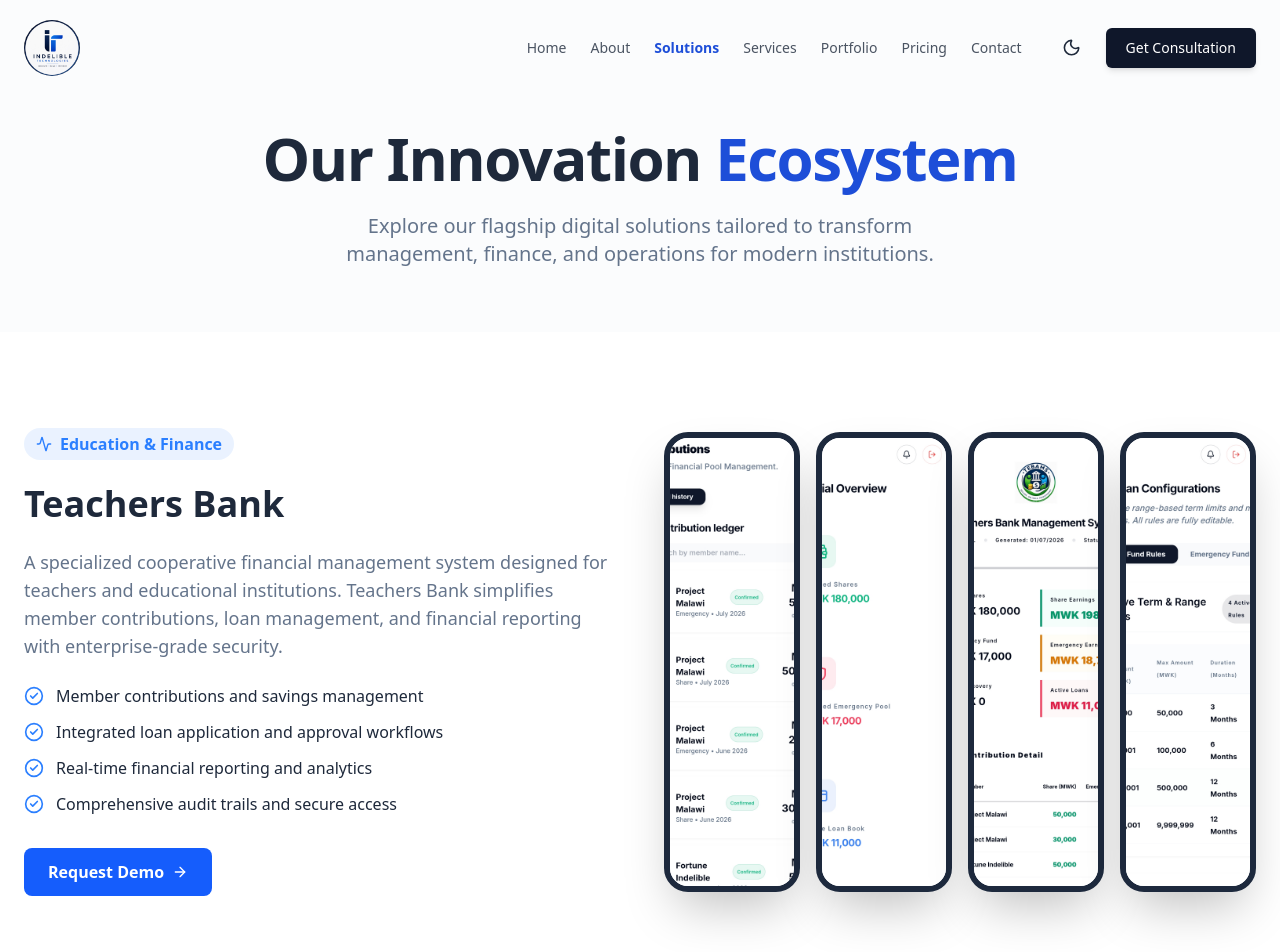
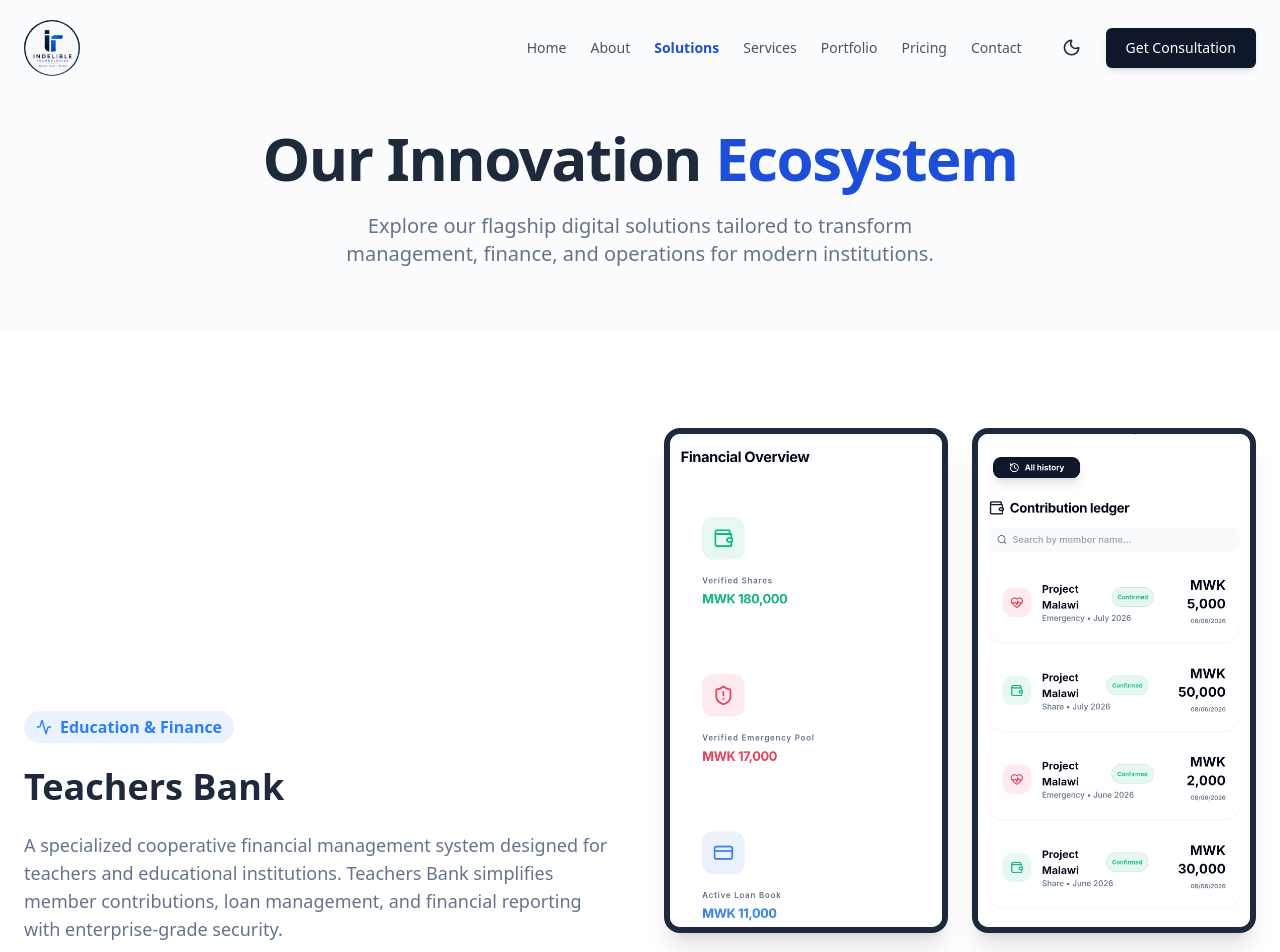
Before and after one commit to Indelible-cpu/MyWebsite, a Next.js app: page /solutions in a window 1280 px wide. Shown: the top 952 px of the page. Built offline with nearby package versions, Linux system fonts and the light colour scheme.

Commit message:
feat: change desktop layout to 2x2 grid for larger images and re-add lightbox zoom

```diff
--- a/app/solutions/page.tsx
+++ b/app/solutions/page.tsx
@@ -1,11 +1,14 @@
 "use client";
 
+import React, { useState } from "react";
 import Link from "next/link";
 import Image from "next/image";
-import { ArrowRight, CheckCircle2, Activity, MonitorSmartphone, ShieldCheck } from "lucide-react";
-import { m } from "framer-motion";
+import { ArrowRight, CheckCircle2, Activity, MonitorSmartphone, ShieldCheck, X } from "lucide-react";
+import { m, AnimatePresence } from "framer-motion";
 
 export default function Solutions() {
+  const [selectedImage, setSelectedImage] = useState<string | null>(null);
+
   return (
     <>
       {/* HEADER SECTION */}
@@ -66,30 +69,20 @@ export default function Solutions() {
               transition={{ duration: 0.5 }}
               className="w-full"
             >
-              {/* Mobile: 2x2 grid — all 4 images visible */}
-              <div className="grid grid-cols-2 gap-3 md:hidden">
+              {/* Unified 2x2 Grid Layout for Mobile & Desktop — makes images wider/larger */}
+              <div className="grid grid-cols-2 gap-3 md:gap-6 w-full">
                 {[
                   { src: "/images/tb-overview.jpg", alt: "Financial Overview" },
                   { src: "/images/tb-contributions.jpg", alt: "Contributions Ledger" },
                   { src: "/images/tb-loan-config.jpg", alt: "Loan Configurations" },
                   { src: "/images/tb-report-full.jpg", alt: "Financial Report" },
                 ].map((img, i) => (
-                  <div key={i} className="relative rounded-2xl overflow-hidden border-4 border-slate-800 shadow-xl aspect-[9/16]">
-                    <Image src={img.src} alt={img.alt} fill sizes="50vw" className="object-cover" />
-                  </div>
-                ))}
-              </div>
-
-              {/* Desktop: 4-phone side-by-side layout — no overlap, all fully visible */}
-              <div className="hidden md:grid grid-cols-4 gap-4 h-[460px] w-full">
-                {[
-                  { src: "/images/tb-contributions.jpg", alt: "Contributions Ledger" },
-                  { src: "/images/tb-overview.jpg", alt: "Financial Overview" },
-                  { src: "/images/tb-report-full.jpg", alt: "Financial Report" },
-                  { src: "/images/tb-loan-config.jpg", alt: "Loan Configurations" },
-                ].map((img, i) => (
-                  <div key={i} className="relative w-full h-full rounded-[1.5rem] border-[6px] border-slate-800 shadow-2xl overflow-hidden bg-card hover:-translate-y-2 transition-transform duration-300">
-                    <Image src={img.src} alt={img.alt} fill sizes="25vw" className="object-cover" />
+                  <div
+                    key={i}
+                    className="relative rounded-2xl overflow-hidden border-4 md:border-[6px] border-slate-800 shadow-xl aspect-[9/16] cursor-pointer hover:-translate-y-2 hover:shadow-2xl transition-all duration-300"
+                    onClick={() => setSelectedImage(img.src)}
+                  >
+                    <Image src={img.src} alt={img.alt} fill sizes="(max-width: 768px) 50vw, 25vw" className="object-cover" />
                   </div>
                 ))}
               </div>
@@ -199,6 +192,31 @@ export default function Solutions() {
           </Link>
         </div>
       </section>
+      {/* Lightbox / Fullscreen Zoom */}
+      <AnimatePresence>
+        {selectedImage && (
+          <m.div
+            initial={{ opacity: 0 }}
+            animate={{ opacity: 1 }}
+            exit={{ opacity: 0 }}
+            className="fixed inset-0 z-50 flex items-center justify-center bg-black/90 backdrop-blur-sm p-4 md:p-8"
+            onClick={() => setSelectedImage(null)}
+          >
+            <button
+              className="absolute top-4 right-4 md:top-8 md:right-8 text-white hover:text-accent transition-colors bg-black/50 p-2 rounded-full z-50"
+              onClick={() => setSelectedImage(null)}
+            >
+              <X className="h-8 w-8" />
+            </button>
+            <div
+              className="relative w-full max-w-[600px] h-full max-h-[90vh] rounded-2xl overflow-hidden"
+              onClick={(e) => e.stopPropagation()}
+            >
+              <Image src={selectedImage} alt="Fullscreen preview" fill className="object-contain" />
+            </div>
+          </m.div>
+        )}
+      </AnimatePresence>
     </>
   );
 }
```
